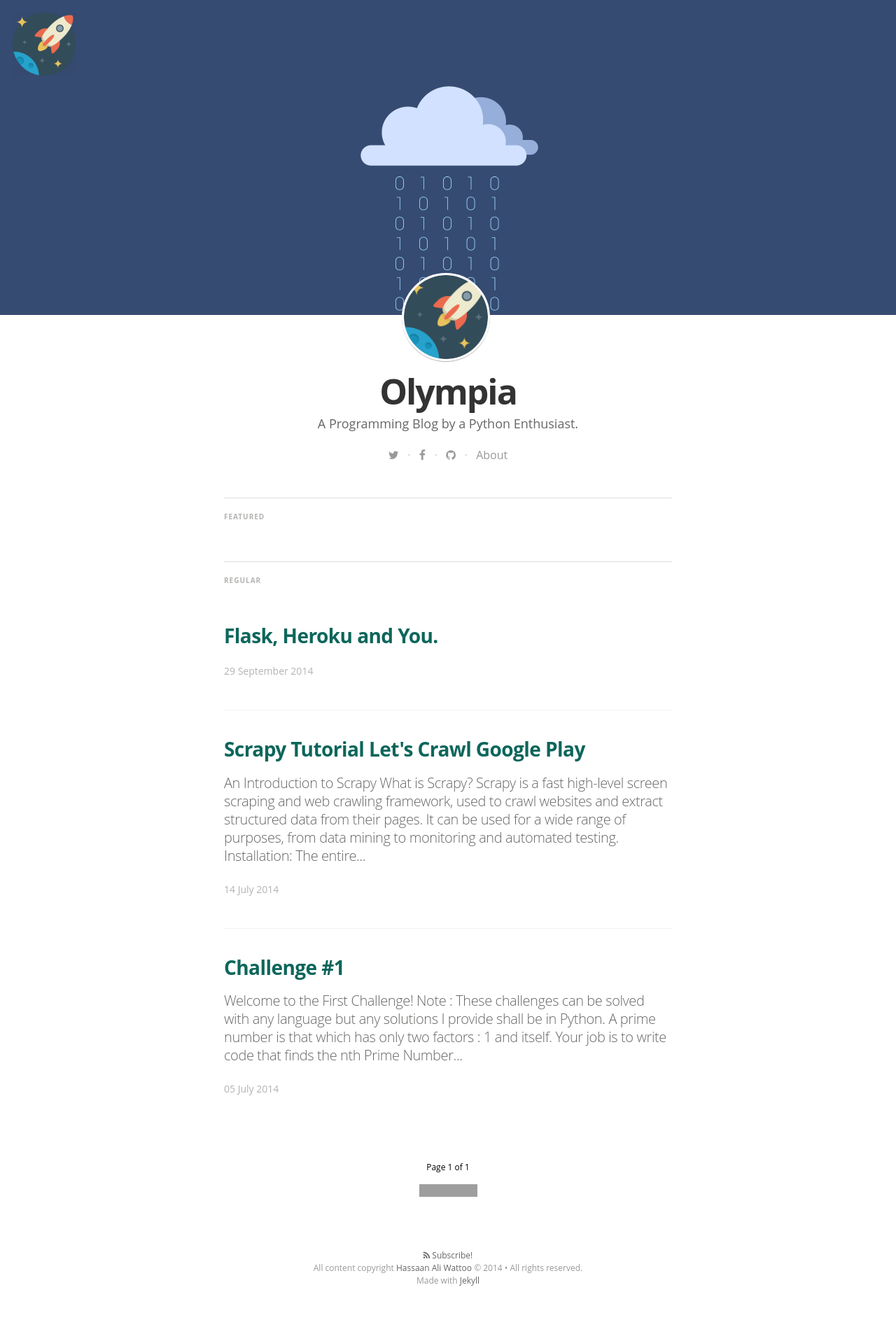
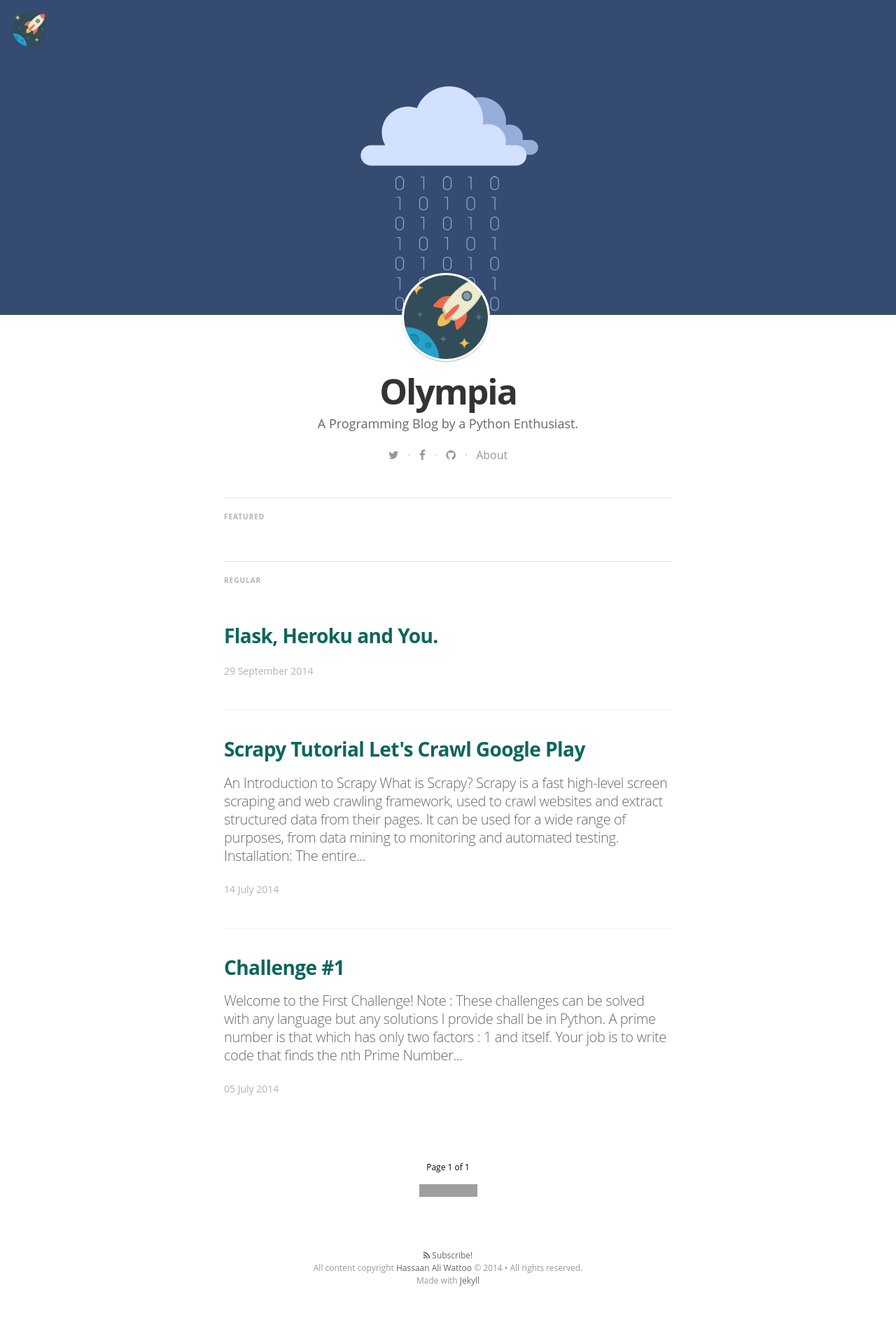
Before and after one commit to hassaanaliw/hassaanaliw.github.io, a Jekyll site: the page built from index.html, in a window 1280 px wide. Shown: the whole page at 70% size. Built offline with Jekyll 4.4.1, drawn with Linux system fonts in a browser that asks for light colours; nearby versions of some CDN libraries; some web fonts are replaced; Markdown is read by kramdown in place of the engine named in the settings; the list of posts is cut into pages by our own code; grey boxes are pictures that could not be loaded.

Commit message:
Update main.sass

```diff
--- a/css/main.sass
+++ b/css/main.sass
@@ -50,8 +50,8 @@ body
     position: absolute
     top: $rs/2
     left: $rs/2
-    width: 90px
-    height: 90px
+    width: 48px
+    height: 48px
     background-size: cover
     background-repeat: no-repeat
 
```
